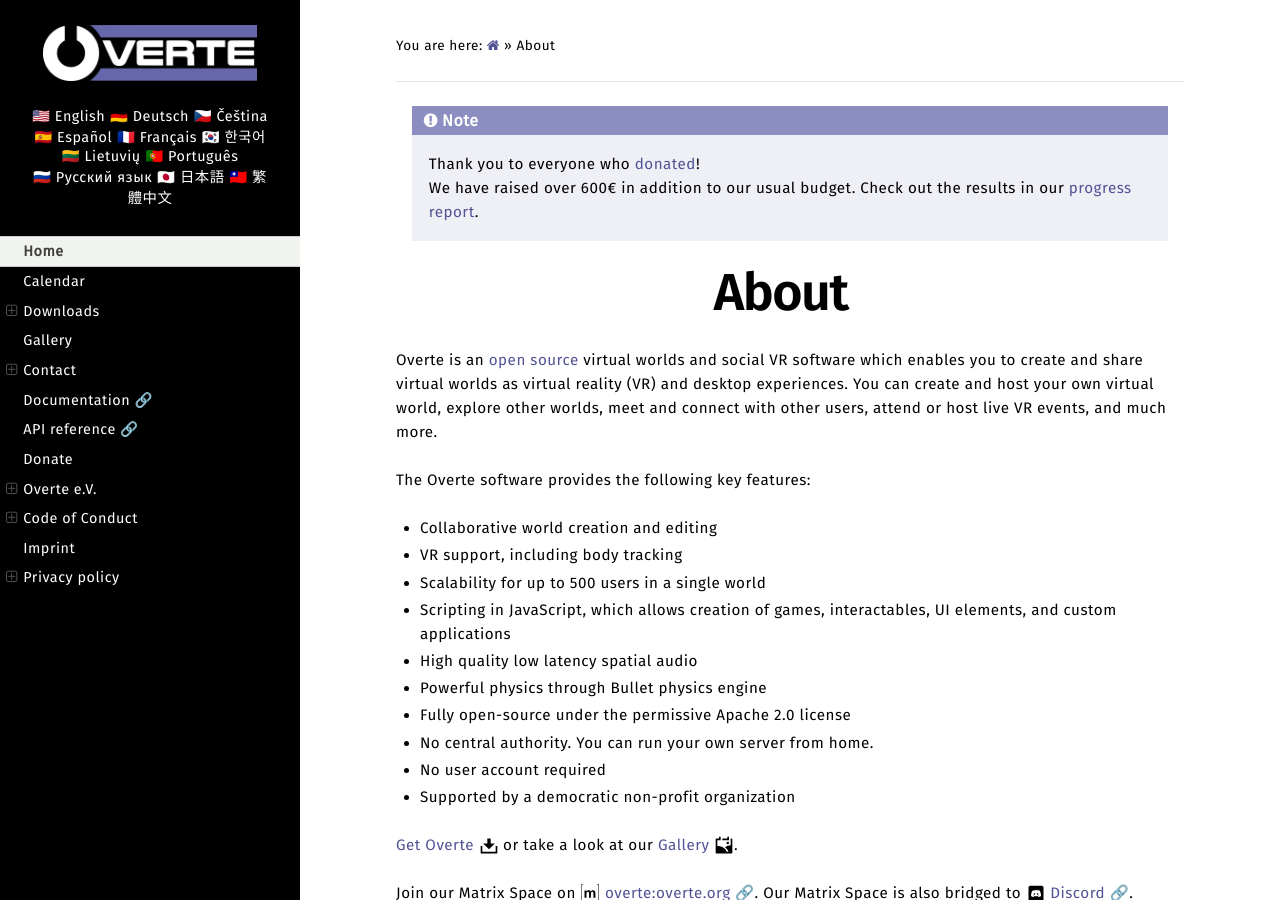
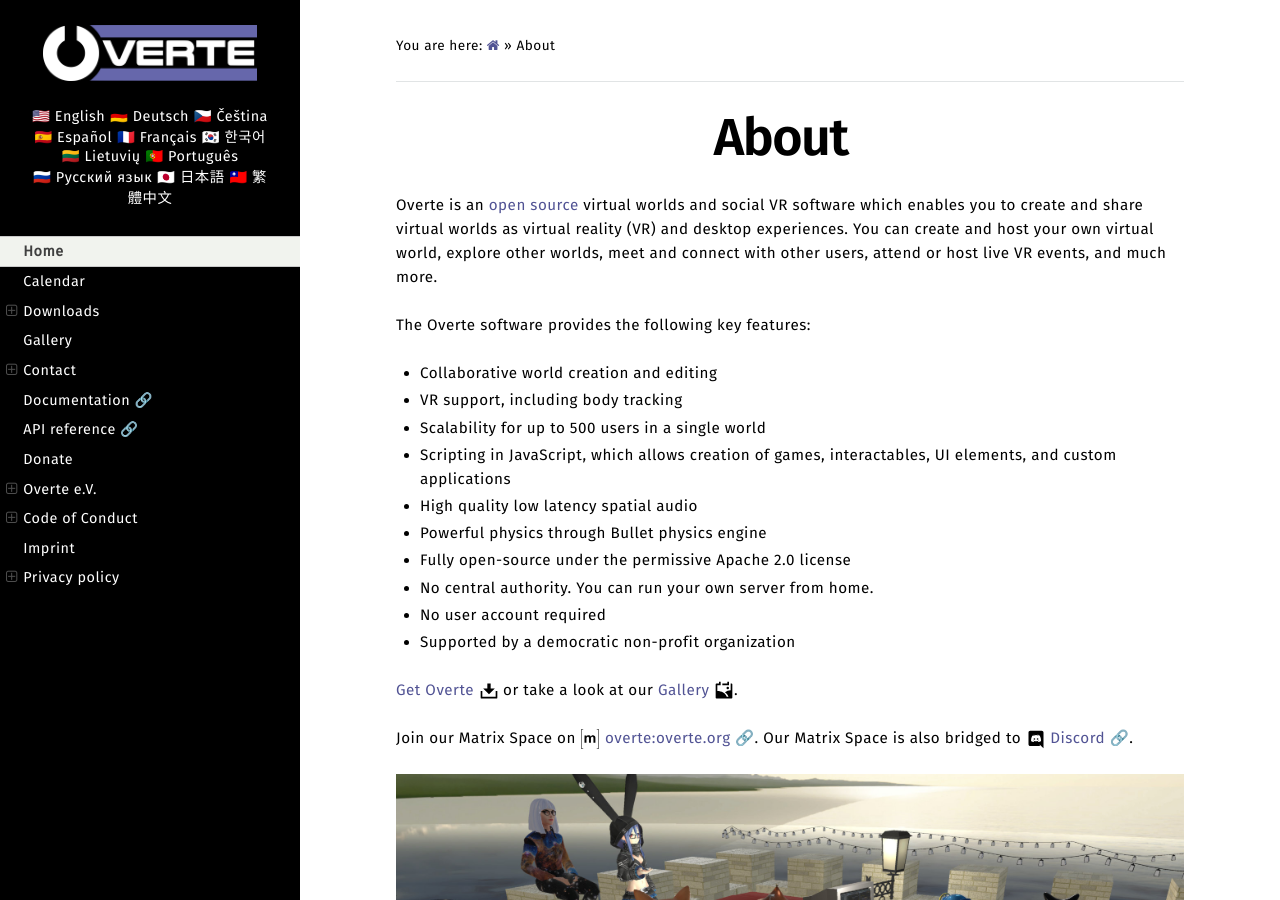
Before and after one commit to overte-org/overte-website-sphinx, a Sphinx documentation site: the page built from source/index.rst, in a window 1280 px wide and 900 px high. Built offline with Sphinx 7.4.7 and the Read the Docs theme 3.1.0, drawn with Linux system fonts in a browser that asks for light colours; some of the changed text lies outside the part shown.

```diff
--- a/source/conf.py
+++ b/source/conf.py
@@ -20,7 +20,7 @@
 # -- Project information -----------------------------------------------------
 
 project = 'Overte'
-copyright = '2022-2025, Overte e.V.'
+copyright = '2022-2026, Overte e.V.'
 author = 'Julian Groß'
 
 # The short X.Y version
@@ -78,20 +78,6 @@ highlight_language = "bash"
 # Disable Smartquotes for French in html to work around issue https://github.com/vircadia/vircadia-docs-sphinx/issues/112
 smartquotes_excludes = {'languages': ['fr'], 'builders': ['html']}
 
-# Include at the beginning of every RST source file.
-rst_prolog = """
-
-.. |br| raw:: html
-
-     <br>
-
-.. note::
-
-    Thank you to everyone who :doc:`donated︎ <donate>`! |br|
-    We have raised over 600€ in addition to our usual budget. Check out the results in our `progress report <index.html#august-progress-report>`_.
-
-"""
-
 # -- Options for HTML output -------------------------------------------------
 
 # The theme to use for HTML and HTML Help pages.  See the documentation for
```
